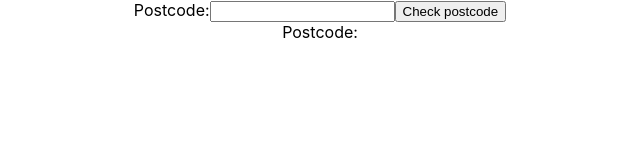
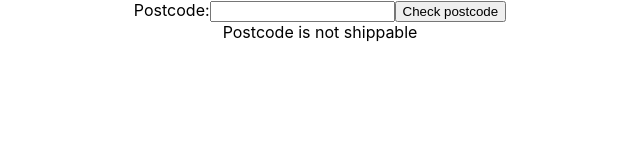
Before and after one commit to karaken12/sh24-techtest-react, a React (Create React App) app: page / in a window 1280 px wide. Shown: the top 160 px of the page, without its empty margins (320-960 px from the left). Built offline with nearby package versions, Linux system fonts and the light colour scheme.

Commit message:
Show if postcode is shippable

```diff
--- a/src/App.tsx
+++ b/src/App.tsx
@@ -33,14 +33,23 @@ function PostcodeForm(props: PostcodeFormProps) {
 
 function App() {
   const [postcode, setPostcode] = useState("");
+  const [shippable, setShippable] = useState(false);
+
   return (
     <div className="App">
       <PostcodeForm
         handleSubmit={(postcode: string) => {
           setPostcode(postcode);
+          if (postcode == "SE1 7QD") {
+            setShippable(true);
+          } else {
+            setShippable(false);
+          }
         }}
       />
-      <div>Postcode: {postcode}</div>
+      <div>
+        Postcode {postcode} is {shippable ? "shippable" : "not shippable"}
+      </div>
     </div>
   );
 }
```
Also changed, not shown: 1 other file (tests, documents, lock files or other folders).
